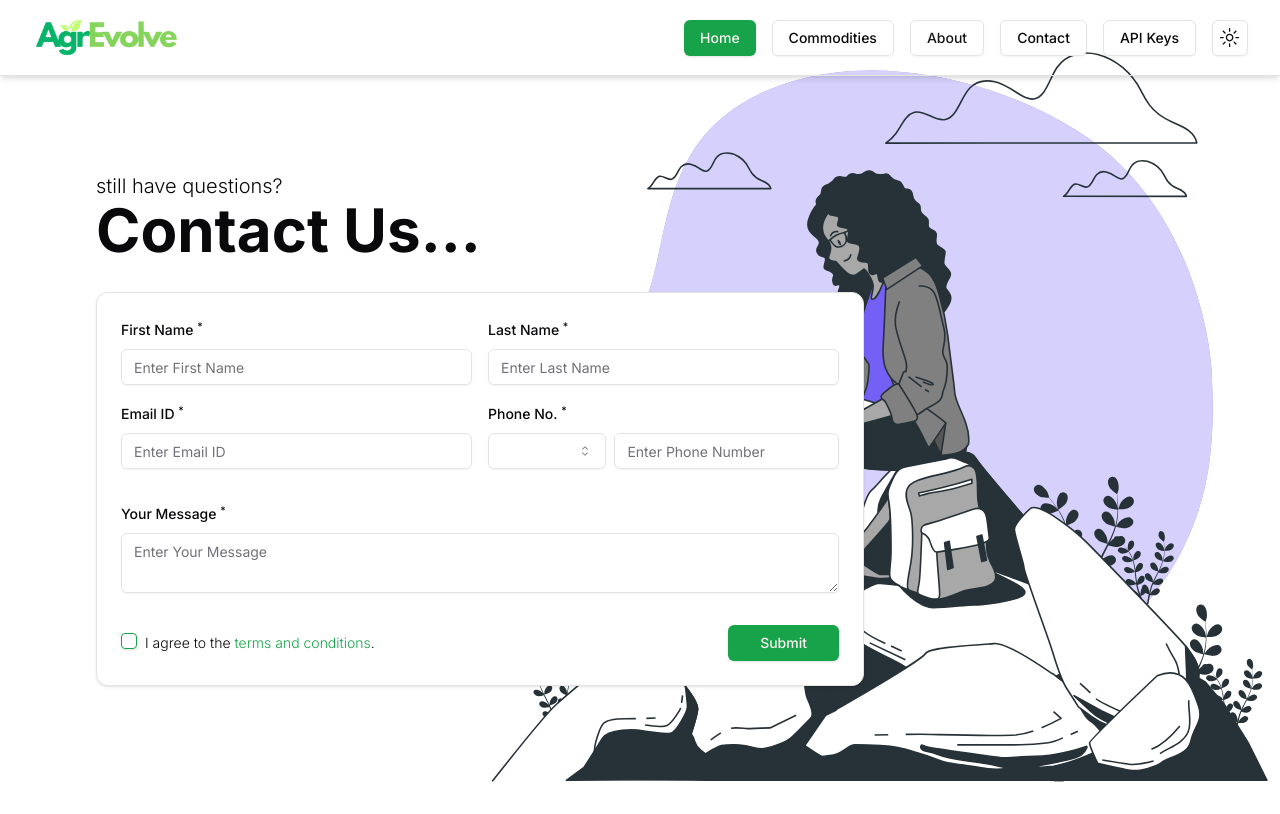
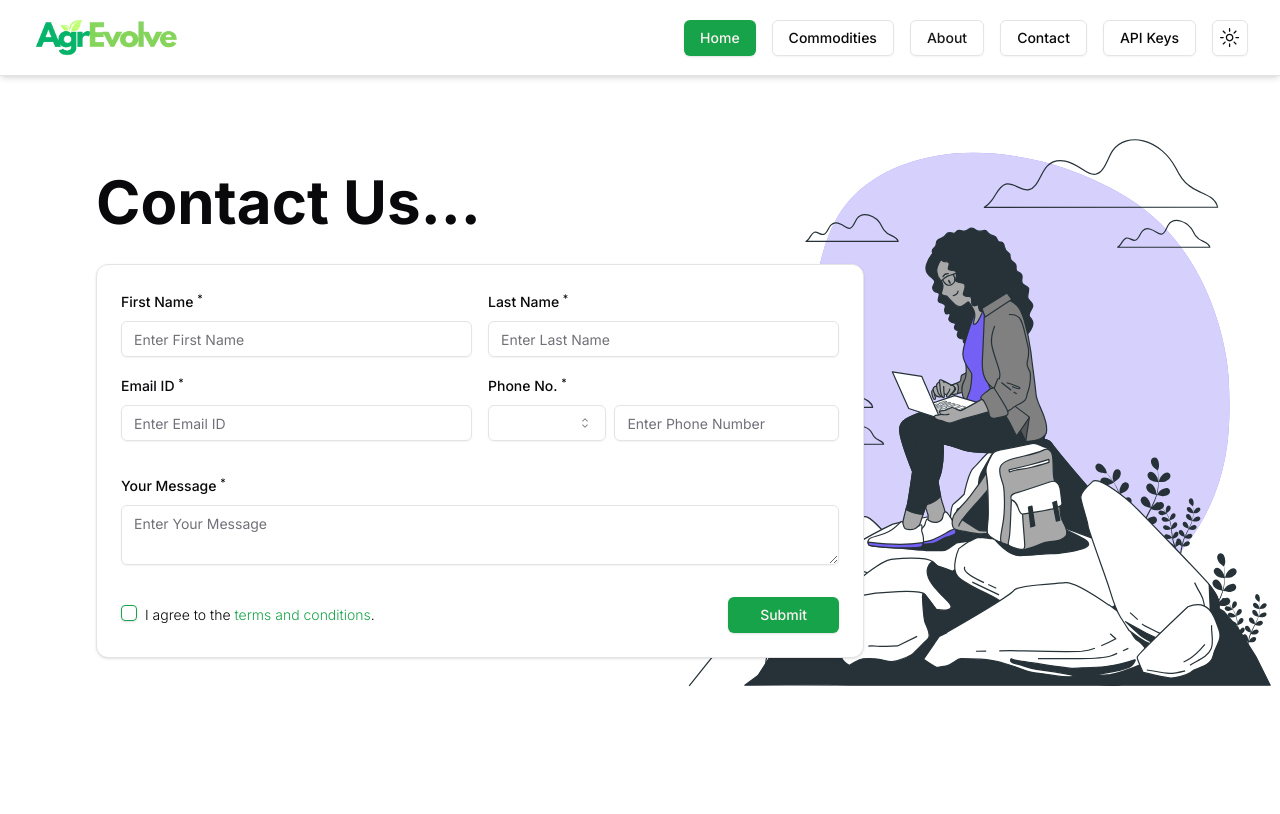
Before and after one commit to shaharsh624/AgrEvolve, a Next.js app: page /contact in a window 1280 px wide. Built offline with nearby package versions, Linux system fonts and the light colour scheme.

Commit message:
Modified: Contact Page and Footer

```diff
--- /dev/null
+++ b/src/app/(main)/contact/page.tsx
@@ -0,0 +1,41 @@
+// Purpose: This file is the main page of the application.
+
+// Form Component
+import { ContactForm } from "@/components/Form";
+import Navbar from "@/components/navbar/nav";
+
+// UI components from ShadCN.
+import { Label } from "@/components/ui/label";
+
+// Next.js Image component
+import Image from "next/image";
+
+// Home Page
+export default function Home() {
+    return (
+        <main>
+            <div className="hidden md:flex fixed inset-y-0 right-0 -z-1 items-center justify-end">
+                <Image
+                    src="/background.svg"
+                    alt="bg"
+                    objectFit="cover"
+                    width={600}
+                    height={600}
+                    quality={100}
+                    className="z-0"
+                />
+            </div>
+            <div className="p-12 md:p-18 lg:p-24 z-1 relative">
+                <div className="flex flex-col items-start z-2">
+                    <Label className="text-5xl sm:text-6xl font-bold foreground-secondary z-2">
+                        Contact Us...
+                    </Label>
+                </div>
+                <div className="py-8 z-2 w-full">
+                    {/* Contact Form */}
+                    <ContactForm />
+                </div>
+            </div>
+        </main>
+    );
+}
--- a/src/app/(main)/layout.tsx
+++ b/src/app/(main)/layout.tsx
@@ -16,10 +16,12 @@ export default function RootLayout({
 }>) {
     return (
         <>
-            <Navbar />
+            <div className="relative z-10">
+                <Navbar />
+            </div>
             {children}
             <Toaster />
-            <Footer />
+            {/* <Footer /> */}
         </>
     );
 }
--- a/src/app/contact/page.tsx
+++ /dev/null
@@ -1,45 +0,0 @@
-// Purpose: This file is the main page of the application.
-
-// Form Component
-import { ContactForm } from "@/components/Form";
-import Navbar from "@/components/navbar/nav";
-
-// UI components from ShadCN.
-import { Label } from "@/components/ui/label";
-
-// Next.js Image component
-import Image from "next/image";
-
-// Home Page
-export default function Home() {
-  return (
-    <main>
-        <div className="relative z-10">
-        {/* Navigation Menu */}
-            <Navbar />
-        </div>
-        <div className="hidden md:flex fixed inset-y-0 right-0 -z-1 items-center justify-end">
-            {/* Background Image */}
-            <Image
-            src="/background.svg"
-            alt="bg"
-            objectFit="cover"
-            width={800}
-            height={800}
-            quality={100}
-            className="z-0"
-            />
-        </div>
-        <div className="p-12 md:p-18 lg:p-24 z-1 relative">
-            <div className="flex flex-col items-start z-2">
-            <Label className="text-base sm:text-xl font-light foreground-secondary z-2">still have questions?</Label>
-            <Label className="text-5xl sm:text-6xl font-bold foreground-secondary z-2">Contact Us...</Label>
-            </div>
-            <div className="py-8 z-2 w-full">
-            {/* Contact Form */}
-            <ContactForm />
-            </div>
-        </div>
-    </main>
-  );
-}
```
Also changed, not shown: src/components/footer.tsx (+8 -6 lines).
